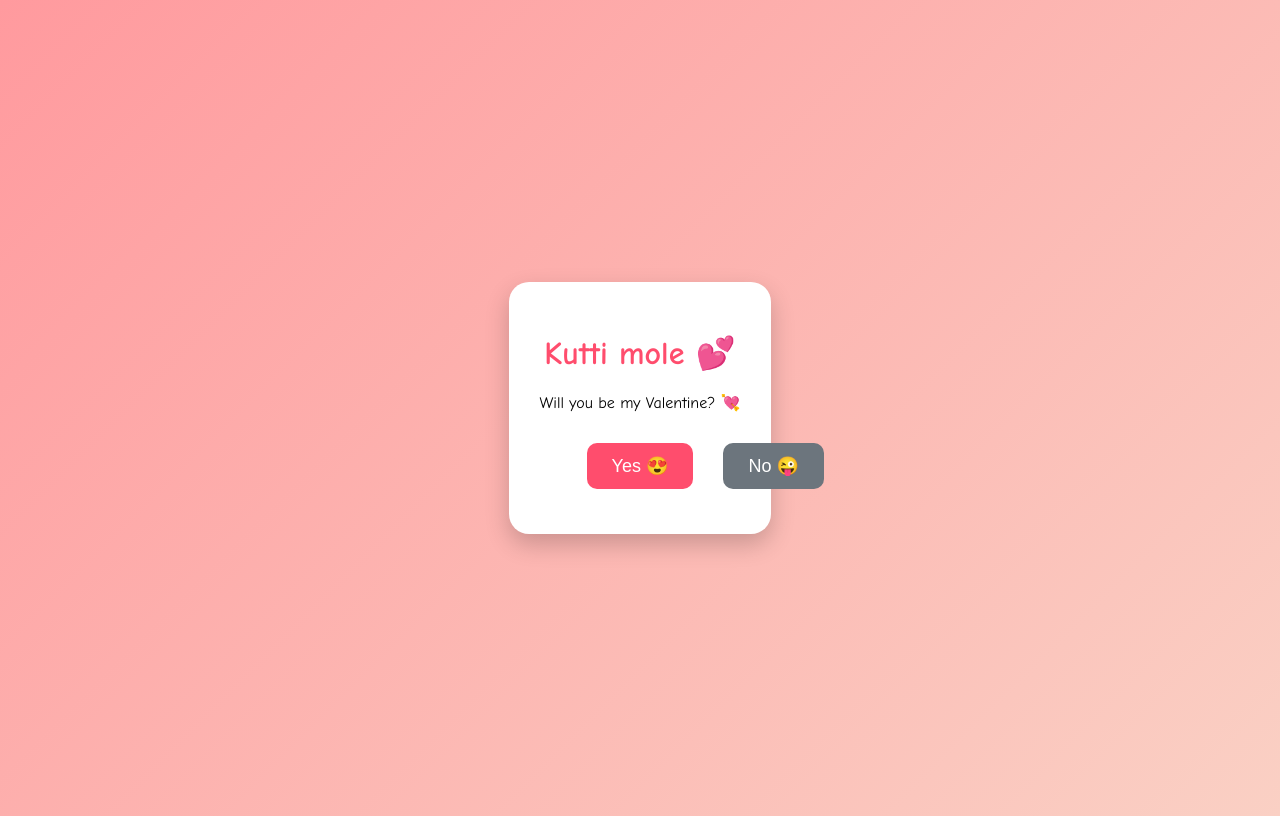
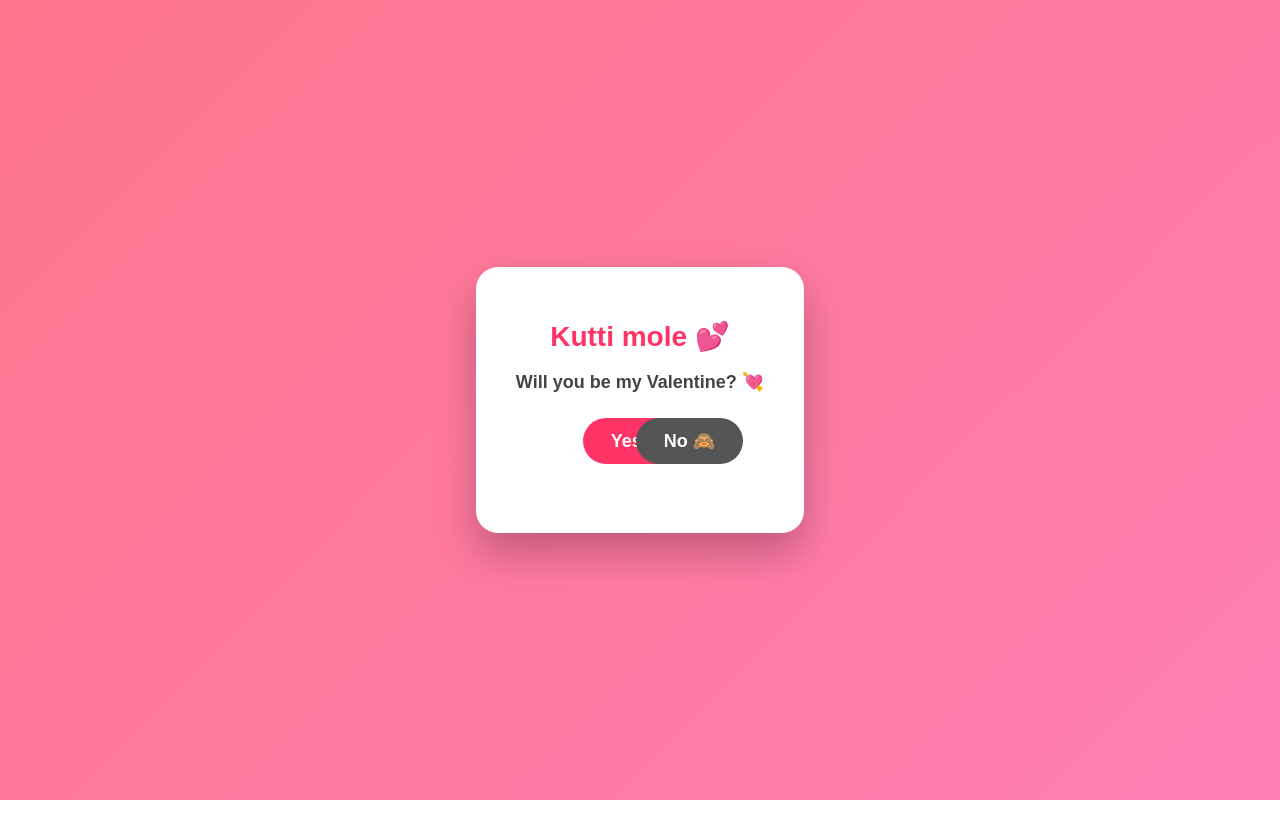
Before and after one commit to eovid6707-lgtm/valentine, a plain HTML site: page index.html in a window 1280 px wide. Drawn offline with Linux system fonts and the light colour scheme.

Commit message:
index.html

```diff
--- a/index.html
+++ b/index.html
@@ -2,64 +2,97 @@
 <html lang="en">
 <head>
 <meta charset="UTF-8">
-  <title>Valentine Surprise 💘</title>
+<title>My Valentine 💖</title>
+
 <style>
 body {
+  margin: 0;
+  height: 100vh;
   display: flex;
   justify-content: center;
   align-items: center;
-      height: 100vh;
-      background: linear-gradient(135deg, #ff9a9e, #fad0c4);
-      font-family: 'Comic Sans MS', cursive;
+  background: linear-gradient(135deg, #ff758c, #ff7eb3);
+  font-family: 'Poppins', sans-serif;
 }
 
-    .box {
-      background: white;
-      padding: 30px;
-      border-radius: 20px;
+.card {
+  background: #fff;
+  padding: 35px 40px;
+  border-radius: 22px;
   text-align: center;
-      box-shadow: 0 10px 25px rgba(0,0,0,0.2);
+  box-shadow: 0 20px 40px rgba(0,0,0,0.25);
 }
 
 h1 {
-      color: #ff4d6d;
+  font-size: 28px;
+  font-weight: 800;
+  color: #ff3366;
+  margin-bottom: 10px;
+}
+
+p {
+  font-size: 18px;
+  font-weight: 600;
+  color: #444;
+}
+
+.buttons {
+  margin-top: 25px;
+  position: relative;
+  height: 80px;
 }
 
 button {
-      padding: 12px 25px;
+  padding: 12px 28px;
   font-size: 18px;
+  font-weight: 700;
   border: none;
-      border-radius: 10px;
+  border-radius: 30px;
   cursor: pointer;
-      margin: 15px;
+  transition: transform 0.2s ease;
 }
 
-    #yes {
-      background: #ff4d6d;
+#yesBtn {
+  background: #ff3366;
   color: white;
 }
 
-    #no {
-      background: #6c757d;
+#yesBtn:hover {
+  transform: scale(1.1);
+}
+
+#noBtn {
+  background: #555;
   color: white;
   position: absolute;
+  left: 120px;
+  top: 0;
+  transition: left 0.4s ease, top 0.4s ease;
 }
 </style>
 </head>
+
 <body>
 
-  <div class="box" id="questionBox">
+<div class="card" id="card">
   <h1>Kutti mole 💕</h1>
   <p>Will you be my Valentine? 💘</p>
-    <button id="yes" onclick="yesClicked()">Yes 😍</button>
-    <button id="no" onmouseover="moveNo()">No 😜</button>
+
+  <div class="buttons">
+    <button id="yesBtn" onclick="yesClicked()">Yes 😍</button>
+    <button id="noBtn" onmouseenter="moveNo()">No 🙈</button>
+  </div>
 </div>
 
 <script>
 function moveNo() {
-      const noBtn = document.getElementById("no");
-      const x = Math.random() * (window.innerWidth - 100);
-      const y = Math.random() * (window.innerHeight - 50);
+  const noBtn = document.getElementById("noBtn");
+  const maxX = 250;
+  const maxY = 40;
+
+  const x = Math.random() * maxX;
+  const y = Math.random() * maxY;
+
   noBtn.style.left = x + "px";
   noBtn.style.top = y + "px";
 }
@@ -71,17 +104,30 @@
     justify-content:center;
     align-items:center;
     height:100vh;
-          background:#ffe6ea;
-          font-family:'Comic Sans MS', cursive;
+    background:#ffe4ec;
+    font-family:Poppins, sans-serif;
     text-align:center;">
     <div>
-            <h1 style="color:#ff4d6d;">Yaaaay 🥰💖</h1>
-            <p>I’m so happy you said YES!</p>
-            <p>Forever my Valentine 💑</p>
-            <p style="font-size:60px;">💖🌹😍</p>
+      <h1 style="color:#ff3366; font-size:32px; font-weight:800;">
+        Yayyy 😘💖
+      </h1>
+      <p style="font-size:18px; font-weight:600;">
+        Come here… I want kisses 😘😘😘
+      </p>
+
+      <!-- GIPHY -->
+      <iframe src="https://giphy.com/embed/3o7abKhOpu0NwenH3O"
+        width="300"
+        height="300"
+        frameBorder="0"
+        allowFullScreen>
+      </iframe>
+
+      <p style="margin-top:10px; font-size:16px;">
+        Forever my Valentine 💑
+      </p>
     </div>
-        </div>
-      `;
+  </div>`;
 }
 </script>
 
```
Lines whose indentation alone changed are shown as unchanged.
